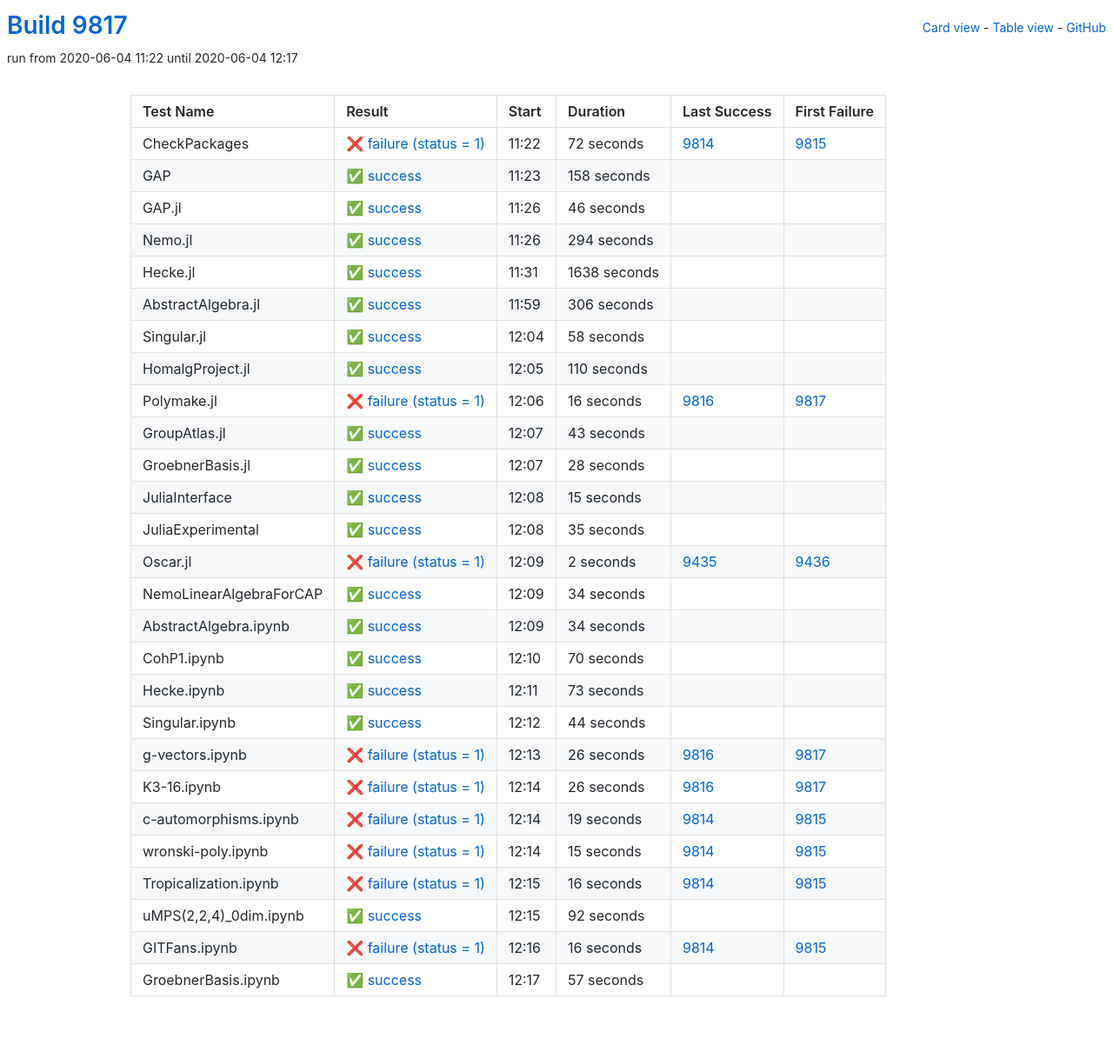
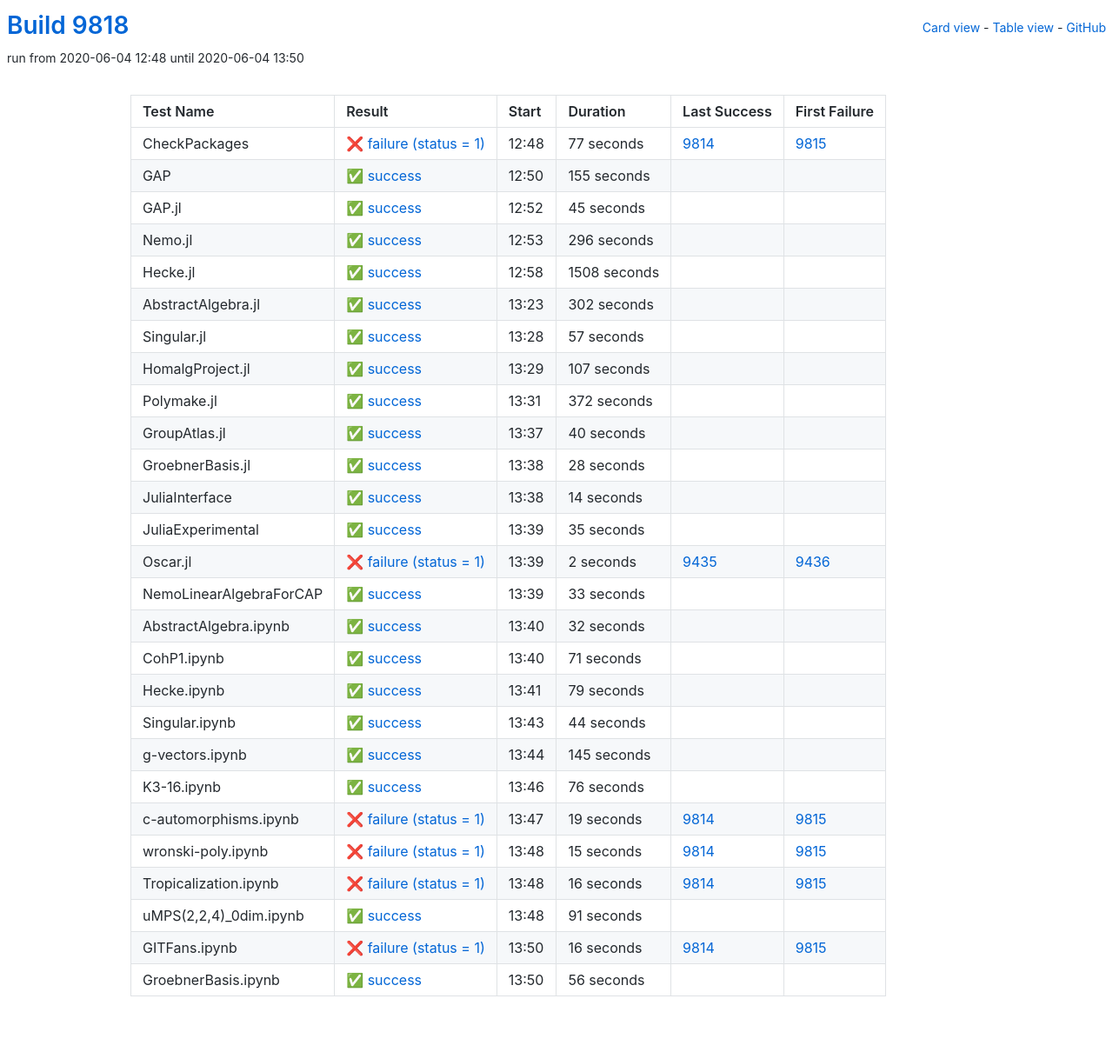
Before and after one commit to oscar-system/oscar-ci-status, a Jekyll site: the page built from table.html, in a window 1280 px wide. Shown: the whole page at 87% size. Built offline with Jekyll 4.4.1, drawn with Linux system fonts in a browser that asks for light colours.

Commit message:
Build 9818

```diff
--- a/_data/ci.yml
+++ b/_data/ci.yml
@@ -1,125 +1,125 @@
-build: 9817
-build_url: https://oscarci.mathematik.uni-kl.de/job/oscar/9817/
+build: 9818
+build_url: https://oscarci.mathematik.uni-kl.de/job/oscar/9818/
 job: oscar
 tests:
-- duration: 72
+- duration: 77
   exitcode: 1
   first_failure: 9815
   first_failure_url: https://oscarci.mathematik.uni-kl.de/job/oscar/9815/
   id: checkpackages
   last_success: 9814
   last_success_url: https://oscarci.mathematik.uni-kl.de/job/oscar/9814/
-  log: https://oscarci.mathematik.uni-kl.de/job/oscar/9817/artifact/logs/build-9817/CheckPackages.log
+  log: https://oscarci.mathematik.uni-kl.de/job/oscar/9818/artifact/logs/build-9818/CheckPackages.log
   name: CheckPackages
-  start: 2020-06-04 11:22
+  start: 2020-06-04 12:48
   status: failure
   success: false
-- duration: 158
+- duration: 155
   exitcode: 0
   first_failure: false
   first_failure_url: null
   id: gap
   last_success: false
   last_success_url: null
-  log: https://oscarci.mathematik.uni-kl.de/job/oscar/9817/artifact/logs/build-9817/GAP.log
+  log: https://oscarci.mathematik.uni-kl.de/job/oscar/9818/artifact/logs/build-9818/GAP.log
   name: GAP
-  start: 2020-06-04 11:23
+  start: 2020-06-04 12:50
   status: success
   success: true
-- duration: 46
+- duration: 45
   exitcode: 0
   first_failure: false
   first_failure_url: null
   id: gap-jl
   last_success: false
   last_success_url: null
-  log: https://oscarci.mathematik.uni-kl.de/job/oscar/9817/artifact/logs/build-9817/GAP.jl.log
+  log: https://oscarci.mathematik.uni-kl.de/job/oscar/9818/artifact/logs/build-9818/GAP.jl.log
   name: GAP.jl
-  start: 2020-06-04 11:26
+  start: 2020-06-04 12:52
   status: success
   success: true
-- duration: 294
+- duration: 296
   exitcode: 0
   first_failure: false
   first_failure_url: null
   id: nemo-jl
   last_success: false
   last_success_url: null
-  log: https://oscarci.mathematik.uni-kl.de/job/oscar/9817/artifact/logs/build-9817/Nemo.jl.log
+  log: https://oscarci.mathematik.uni-kl.de/job/oscar/9818/artifact/logs/build-9818/Nemo.jl.log
   name: Nemo.jl
-  start: 2020-06-04 11:26
+  start: 2020-06-04 12:53
   status: success
   success: true
-- duration: 1638
+- duration: 1508
   exitcode: 0
   first_failure: false
   first_failure_url: null
   id: hecke-jl
   last_success: false
   last_success_url: null
-  log: https://oscarci.mathematik.uni-kl.de/job/oscar/9817/artifact/logs/build-9817/Hecke.jl.log
+  log: https://oscarci.mathematik.uni-kl.de/job/oscar/9818/artifact/logs/build-9818/Hecke.jl.log
   name: Hecke.jl
-  start: 2020-06-04 11:31
+  start: 2020-06-04 12:58
   status: success
   success: true
-- duration: 306
+- duration: 302
   exitcode: 0
   first_failure: false
   first_failure_url: null
   id: abstractalgebra-jl
   last_success: false
   last_success_url: null
-  log: https://oscarci.mathematik.uni-kl.de/job/oscar/9817/artifact/logs/build-9817/AbstractAlgebra.jl.log
+  log: https://oscarci.mathematik.uni-kl.de/job/oscar/9818/artifact/logs/build-9818/AbstractAlgebra.jl.log
   name: AbstractAlgebra.jl
-  start: 2020-06-04 11:59
+  start: 2020-06-04 13:23
   status: success
   success: true
-- duration: 58
+- duration: 57
   exitcode: 0
   first_failure: false
   first_failure_url: null
   id: singular-jl
   last_success: false
   last_success_url: null
-  log: https://oscarci.mathematik.uni-kl.de/job/oscar/9817/artifact/logs/build-9817/Singular.jl.log
+  log: https://oscarci.mathematik.uni-kl.de/job/oscar/9818/artifact/logs/build-9818/Singular.jl.log
   name: Singular.jl
-  start: 2020-06-04 12:04
+  start: 2020-06-04 13:28
   status: success
   success: true
-- duration: 110
+- duration: 107
   exitcode: 0
   first_failure: false
   first_failure_url: null
   id: homalgproject-jl
   last_success: false
   last_success_url: null
-  log: https://oscarci.mathematik.uni-kl.de/job/oscar/9817/artifact/logs/build-9817/HomalgProject.jl.log
+  log: https://oscarci.mathematik.uni-kl.de/job/oscar/9818/artifact/logs/build-9818/HomalgProject.jl.log
   name: HomalgProject.jl
-  start: 2020-06-04 12:05
+  start: 2020-06-04 13:29
   status: success
   success: true
-- duration: 16
-  exitcode: 1
-  first_failure: 9817
-  first_failure_url: https://oscarci.mathematik.uni-kl.de/job/oscar/9817/
+- duration: 372
+  exitcode: 0
+  first_failure: false
+  first_failure_url: null
   id: polymake-jl
-  last_success: 9816
-  last_success_url: https://oscarci.mathematik.uni-kl.de/job/oscar/9816/
-  log: https://oscarci.mathematik.uni-kl.de/job/oscar/9817/artifact/logs/build-9817/Polymake.jl.log
+  last_success: false
+  last_success_url: null
+  log: https://oscarci.mathematik.uni-kl.de/job/oscar/9818/artifact/logs/build-9818/Polymake.jl.log
   name: Polymake.jl
-  start: 2020-06-04 12:06
-  status: failure
-  success: false
-- duration: 43
+  start: 2020-06-04 13:31
+  status: success
+  success: true
+- duration: 40
   exitcode: 0
   first_failure: false
   first_failure_url: null
   id: groupatlas-jl
   last_success: false
   last_success_url: null
-  log: https://oscarci.mathematik.uni-kl.de/job/oscar/9817/artifact/logs/build-9817/GroupAtlas.jl.log
+  log: https://oscarci.mathematik.uni-kl.de/job/oscar/9818/artifact/logs/build-9818/GroupAtlas.jl.log
   name: GroupAtlas.jl
-  start: 2020-06-04 12:07
+  start: 2020-06-04 13:37
   status: success
   success: true
 - duration: 28
@@ -129,21 +129,21 @@
   id: groebnerbasis-jl
   last_success: false
   last_success_url: null
-  log: https://oscarci.mathematik.uni-kl.de/job/oscar/9817/artifact/logs/build-9817/GroebnerBasis.jl.log
+  log: https://oscarci.mathematik.uni-kl.de/job/oscar/9818/artifact/logs/build-9818/GroebnerBasis.jl.log
   name: GroebnerBasis.jl
-  start: 2020-06-04 12:07
+  start: 2020-06-04 13:38
   status: success
   success: true
-- duration: 15
+- duration: 14
   exitcode: 0
   first_failure: false
   first_failure_url: null
   id: juliainterface
   last_success: false
   last_success_url: null
-  log: https://oscarci.mathematik.uni-kl.de/job/oscar/9817/artifact/logs/build-9817/JuliaInterface.log
+  log: https://oscarci.mathematik.uni-kl.de/job/oscar/9818/artifact/logs/build-9818/JuliaInterface.log
   name: JuliaInterface
-  start: 2020-06-04 12:08
+  start: 2020-06-04 13:38
   status: success
   success: true
 - duration: 35
@@ -153,9 +153,9 @@
   id: juliaexperimental
   last_success: false
   last_success_url: null
-  log: https://oscarci.mathematik.uni-kl.de/job/oscar/9817/artifact/logs/build-9817/JuliaExperimental.log
+  log: https://oscarci.mathematik.uni-kl.de/job/oscar/9818/artifact/logs/build-9818/JuliaExperimental.log
   name: JuliaExperimental
-  start: 2020-06-04 12:08
+  start: 2020-06-04 13:39
   status: success
   success: true
 - duration: 2
@@ -165,57 +165,57 @@
   id: oscar-jl
   last_success: 9435
   last_success_url: https://oscarci.mathematik.uni-kl.de/job/oscar/9435/
-  log: https://oscarci.mathematik.uni-kl.de/job/oscar/9817/artifact/logs/build-9817/Oscar.jl.log
+  log: https://oscarci.mathematik.uni-kl.de/job/oscar/9818/artifact/logs/build-9818/Oscar.jl.log
   name: Oscar.jl
-  start: 2020-06-04 12:09
+  start: 2020-06-04 13:39
   status: failure
   success: false
-- duration: 34
+- duration: 33
   exitcode: 0
   first_failure: false
   first_failure_url: null
   id: nemolinearalgebraforcap
   last_success: false
   last_success_url: null
-  log: https://oscarci.mathematik.uni-kl.de/job/oscar/9817/artifact/logs/build-9817/NemoLinearAlgebraForCAP.log
+  log: https://oscarci.mathematik.uni-kl.de/job/oscar/9818/artifact/logs/build-9818/NemoLinearAlgebraForCAP.log
   name: NemoLinearAlgebraForCAP
-  start: 2020-06-04 12:09
+  start: 2020-06-04 13:39
   status: success
   success: true
-- duration: 34
+- duration: 32
   exitcode: 0
   first_failure: false
   first_failure_url: null
   id: abstractalgebra-ipynb
   last_success: false
   last_success_url: null
-  log: https://oscarci.mathematik.uni-kl.de/job/oscar/9817/artifact/logs/build-9817/AbstractAlgebra.ipynb.log
+  log: https://oscarci.mathematik.uni-kl.de/job/oscar/9818/artifact/logs/build-9818/AbstractAlgebra.ipynb.log
   name: AbstractAlgebra.ipynb
-  start: 2020-06-04 12:09
+  start: 2020-06-04 13:40
   status: success
   success: true
-- duration: 70
+- duration: 71
   exitcode: 0
   first_failure: false
   first_failure_url: null
   id: cohp1-ipynb
   last_success: false
   last_success_url: null
-  log: https://oscarci.mathematik.uni-kl.de/job/oscar/9817/artifact/logs/build-9817/CohP1.ipynb.log
+  log: https://oscarci.mathematik.uni-kl.de/job/oscar/9818/artifact/logs/build-9818/CohP1.ipynb.log
   name: CohP1.ipynb
-  start: 2020-06-04 12:10
+  start: 2020-06-04 13:40
   status: success
   success: true
-- duration: 73
+- duration: 79
   exitcode: 0
   first_failure: false
   first_failure_url: null
   id: hecke-ipynb
   last_success: false
   last_success_url: null
-  log: https://oscarci.mathematik.uni-kl.de/job/oscar/9817/artifact/logs/build-9817/Hecke.ipynb.log
+  log: https://oscarci.mathematik.uni-kl.de/job/oscar/9818/artifact/logs/build-9818/Hecke.ipynb.log
   name: Hecke.ipynb
-  start: 2020-06-04 12:11
+  start: 2020-06-04 13:41
   status: success
   success: true
 - duration: 44
@@ -225,35 +225,35 @@
   id: singular-ipynb
   last_success: false
   last_success_url: null
-  log: https://oscarci.mathematik.uni-kl.de/job/oscar/9817/artifact/logs/build-9817/Singular.ipynb.log
+  log: https://oscarci.mathematik.uni-kl.de/job/oscar/9818/artifact/logs/build-9818/Singular.ipynb.log
   name: Singular.ipynb
-  start: 2020-06-04 12:12
+  start: 2020-06-04 13:43
   status: success
   success: true
-- duration: 26
-  exitcode: 1
-  first_failure: 9817
-  first_failure_url: https://oscarci.mathematik.uni-kl.de/job/oscar/9817/
+- duration: 145
+  exitcode: 0
+  first_failure: false
+  first_failure_url: null
   id: g-vectors-ipynb
-  last_success: 9816
-  last_success_url: https://oscarci.mathematik.uni-kl.de/job/oscar/9816/
-  log: https://oscarci.mathematik.uni-kl.de/job/oscar/9817/artifact/logs/build-9817/g-vectors.ipynb.log
+  last_success: false
+  last_success_url: null
+  log: https://oscarci.mathematik.uni-kl.de/job/oscar/9818/artifact/logs/build-9818/g-vectors.ipynb.log
   name: g-vectors.ipynb
-  start: 2020-06-04 12:13
-  status: failure
-  success: false
-- duration: 26
-  exitcode: 1
-  first_failure: 9817
-  first_failure_url: https://oscarci.mathematik.uni-kl.de/job/oscar/9817/
+  start: 2020-06-04 13:44
+  status: success
+  success: true
+- duration: 76
+  exitcode: 0
+  first_failure: false
+  first_failure_url: null
   id: k3-16-ipynb
-  last_success: 9816
-  last_success_url: https://oscarci.mathematik.uni-kl.de/job/oscar/9816/
-  log: https://oscarci.mathematik.uni-kl.de/job/oscar/9817/artifact/logs/build-9817/K3-16.ipynb.log
+  last_success: false
+  last_success_url: null
+  log: https://oscarci.mathematik.uni-kl.de/job/oscar/9818/artifact/logs/build-9818/K3-16.ipynb.log
   name: K3-16.ipynb
-  start: 2020-06-04 12:14
-  status: failure
-  success: false
+  start: 2020-06-04 13:46
+  status: success
+  success: true
 - duration: 19
   exitcode: 1
   first_failure: 9815
@@ -261,9 +261,9 @@
   id: c-automorphisms-ipynb
   last_success: 9814
   last_success_url: https://oscarci.mathematik.uni-kl.de/job/oscar/9814/
-  log: https://oscarci.mathematik.uni-kl.de/job/oscar/9817/artifact/logs/build-9817/c-automorphisms.ipynb.log
+  log: https://oscarci.mathematik.uni-kl.de/job/oscar/9818/artifact/logs/build-9818/c-automorphisms.ipynb.log
   name: c-automorphisms.ipynb
-  start: 2020-06-04 12:14
+  start: 2020-06-04 13:47
   status: failure
   success: false
 - duration: 15
@@ -273,9 +273,9 @@
   id: wronski-poly-ipynb
   last_success: 9814
   last_success_url: https://oscarci.mathematik.uni-kl.de/job/oscar/9814/
-  log: https://oscarci.mathematik.uni-kl.de/job/oscar/9817/artifact/logs/build-9817/wronski-poly.ipynb.log
+  log: https://oscarci.mathematik.uni-kl.de/job/oscar/9818/artifact/logs/build-9818/wronski-poly.ipynb.log
   name: wronski-poly.ipynb
-  start: 2020-06-04 12:14
+  start: 2020-06-04 13:48
   status: failure
   success: false
 - duration: 16
@@ -285,21 +285,21 @@
   id: tropicalization-ipynb
   last_success: 9814
   last_success_url: https://oscarci.mathematik.uni-kl.de/job/oscar/9814/
-  log: https://oscarci.mathematik.uni-kl.de/job/oscar/9817/artifact/logs/build-9817/Tropicalization.ipynb.log
+  log: https://oscarci.mathematik.uni-kl.de/job/oscar/9818/artifact/logs/build-9818/Tropicalization.ipynb.log
   name: Tropicalization.ipynb
-  start: 2020-06-04 12:15
+  start: 2020-06-04 13:48
   status: failure
   success: false
-- duration: 92
+- duration: 91
   exitcode: 0
   first_failure: false
   first_failure_url: null
   id: umps-2-2-4-0dim-ipynb
   last_success: false
   last_success_url: null
-  log: https://oscarci.mathematik.uni-kl.de/job/oscar/9817/artifact/logs/build-9817/uMPS-2-2-4-_0dim.ipynb.log
+  log: https://oscarci.mathematik.uni-kl.de/job/oscar/9818/artifact/logs/build-9818/uMPS-2-2-4-_0dim.ipynb.log
   name: uMPS(2,2,4)_0dim.ipynb
-  start: 2020-06-04 12:15
+  start: 2020-06-04 13:48
   status: success
   success: true
 - duration: 16
@@ -309,20 +309,20 @@
   id: gitfans-ipynb
   last_success: 9814
   last_success_url: https://oscarci.mathematik.uni-kl.de/job/oscar/9814/
-  log: https://oscarci.mathematik.uni-kl.de/job/oscar/9817/artifact/logs/build-9817/GITFans.ipynb.log
+  log: https://oscarci.mathematik.uni-kl.de/job/oscar/9818/artifact/logs/build-9818/GITFans.ipynb.log
   name: GITFans.ipynb
-  start: 2020-06-04 12:16
+  start: 2020-06-04 13:50
   status: failure
   success: false
-- duration: 57
+- duration: 56
   exitcode: 0
   first_failure: false
   first_failure_url: null
   id: groebnerbasis-ipynb
   last_success: false
   last_success_url: null
-  log: https://oscarci.mathematik.uni-kl.de/job/oscar/9817/artifact/logs/build-9817/GroebnerBasis.ipynb.log
+  log: https://oscarci.mathematik.uni-kl.de/job/oscar/9818/artifact/logs/build-9818/GroebnerBasis.ipynb.log
   name: GroebnerBasis.ipynb
-  start: 2020-06-04 12:17
+  start: 2020-06-04 13:50
   status: success
   success: true
```
Also changed, not shown: README.md.
